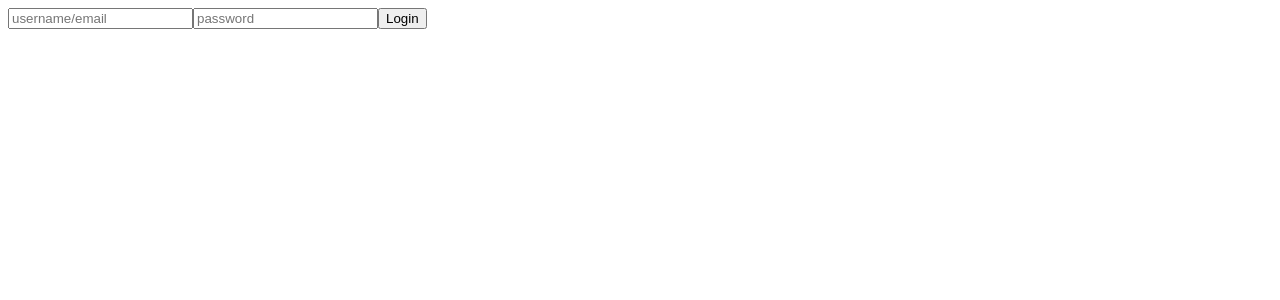
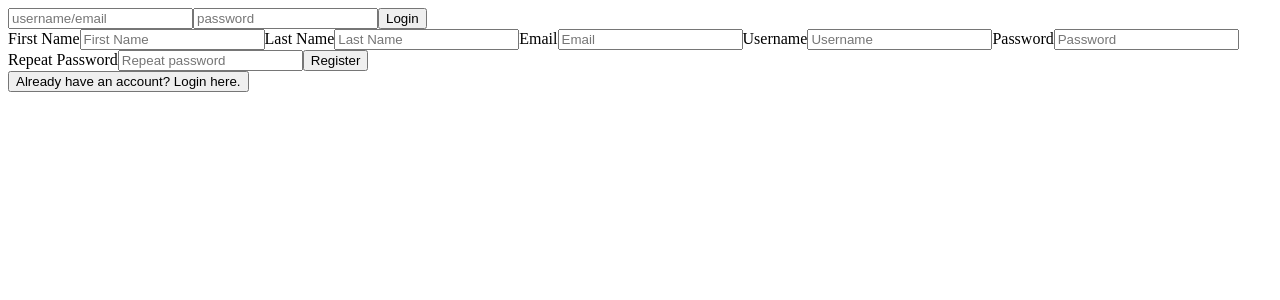
Before and after one commit to Mberra6/real-support-academy, a React (Create React App) app in the folder client/: page / in a window 1280 px wide. Shown: the top 300 px of the page. Built offline with nearby package versions, Linux system fonts and the light colour scheme.

Commit message:
Create register page and empty Login page Add some code in App.js to make register page work by YA-HSI

```diff
--- a/client/src/App.js
+++ b/client/src/App.js
@@ -1,7 +1,16 @@
 import React, { useEffect, useState, useRef } from 'react'
 import axios from 'axios'
+import {Register} from './Register'
+import {Login} from './Login'
 
 export default function App() {
+  // Register page
+    const [currentForm, setCurrentFrom] = useState('Register');
+
+    const toggleForm = (formName) => {
+      setCurrentFrom(formName);
+    }
+  // Register page
     const [backendData, setBackendData] = useState([]);
     const usernameRef = useRef();
     const passwordRef = useRef();
@@ -21,11 +30,10 @@ export default function App() {
       .catch( (err) => {
         setBackendData(err.response.data.message);
       }
-//testing
       )
-  };
+    }
   return (
-    <div>
+    <div classname="App">
       <input ref={usernameRef} placeholder="username/email" type="text" />
       <input ref={passwordRef} placeholder="password" type="text" />
 
@@ -34,6 +42,10 @@ export default function App() {
         return (<p>{backendData}</p>)
       }
       })()}
+      {
+        currentForm === "Register" ? <Register onFormSwitch={toggleForm}/> : <Login onFormSwitch={toggleForm}/>
+        // This is for Register page
+      }
     </div>
-  )
+  );
 }
--- /dev/null
+++ b/client/src/Register.jsx
@@ -0,0 +1,52 @@
+import React,{useState} from "react";
+import axios from 'axios'
+export const Register = (props) => {
+    const [email, setEmail] = useState('');
+    const [password, setPass] = useState('');
+    const [rPassword, setRpass] = useState('');
+    const [firstName, setFirstName] = useState('');
+    const [lastName, setLastName] = useState('');
+    const [username, setUsername] = useState('');
+    const [backendData, setBackendData] = useState([]);
+
+    const handleSubmit = (e) => {
+        e.preventDefault();
+        axios.post('http://localhost:3333/register', {
+        firstName: firstName,
+        lastName: lastName,
+        email: email,
+        password: password,
+        repeatPassword: rPassword,
+        username: username
+        })
+        .then(
+            response => setBackendData(response.data.message)
+        )
+        .catch((err) =>{
+            setBackendData(err.response.data.message);
+        })
+    }
+
+    return(
+        <div className="auth-form-container">
+        <form onSubmit={handleSubmit}>
+            <label htmlFor="FirstName">First Name</label>
+            <input value={firstName} onChange={(e) => setFirstName(e.target.value)} type="firstname" placeholder="First Name" id="FirstName" name="FirstName"/>
+            <label htmlFor="LastName">Last Name</label>
+            <input value={lastName} onChange={(e) => setLastName(e.target.value)} type="lastname" placeholder="Last Name" id="LastName" name="LastName"/>
+            <label htmlFor="email">Email</label>
+            <input value={email} onChange={(e) => setEmail(e.target.value)} type="email" placeholder="Email" id="Email" name="Email"/>
+            <label htmlFor="username">Username</label>
+            <input value={username} onChange={(e) => setUsername(e.target.value)} type="username" placeholder="Username" id="Username" name="Username"/>
+            <label htmlFor="password">Password</label>
+            <input value={password} onChange={(e) => setPass(e.target.value)} type="password" placeholder="Password" id="Password" name="Password"/>
+            <label htmlFor="password">Repeat Password</label>
+            <input value={rPassword} onChange={(e) => setRpass(e.target.value)} type="password" placeholder="Repeat password" id="Password" name="Password"/>
+            <button type="submit">Register</button>
+        </form>
+        <button onClick={ () => props.onFormSwitch('Login')}>
+            Already have an account? Login here.
+        </button>
+        </div>
+    )
+}
```
Also changed, not shown: client/src/Login.jsx (added). Lines whose indentation alone changed are shown as unchanged.
